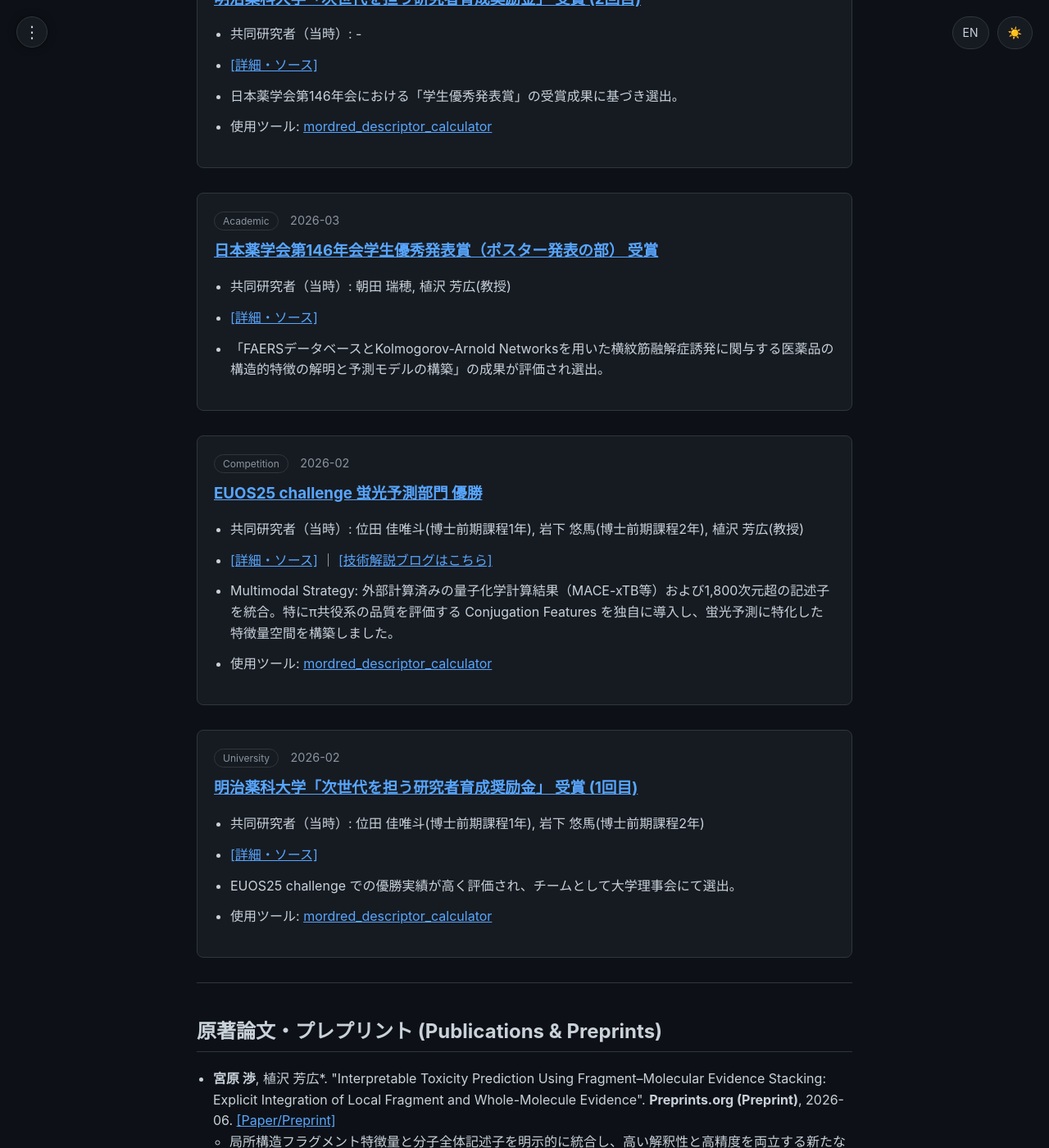
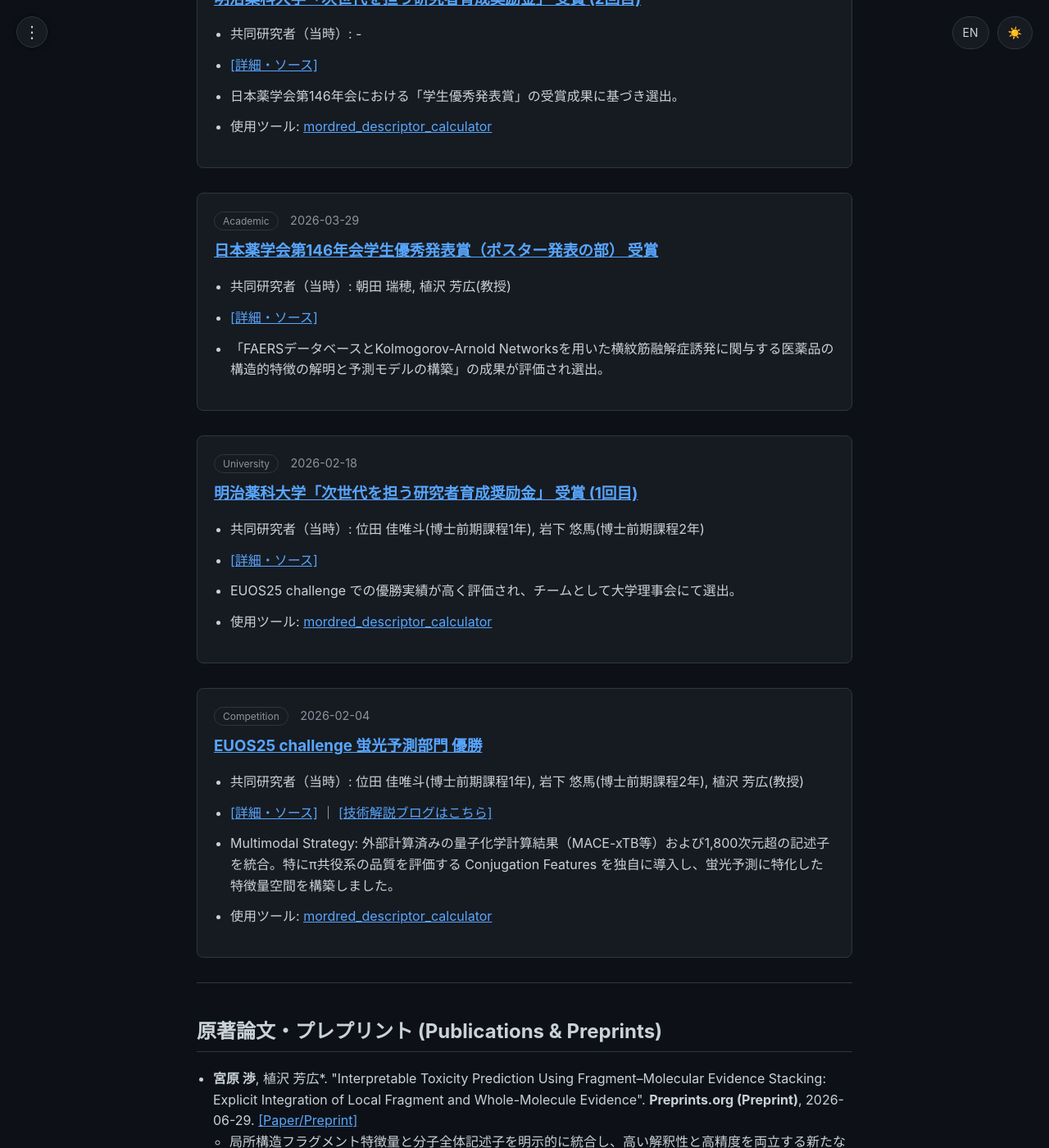
Before and after one commit to 377H-Miru/377H-Miru.github.io, a Jekyll site: the page built from achievements.html, in a window 1280 px wide and 1400 px high, scrolled down 492 px. Shown: the whole window at 82% size. Built offline with Jekyll 4.4.1, drawn with Linux system fonts in a browser that asks for light colours; some of the changed text lies outside the part shown.

Commit message:
Update all date fields to exact YYYY-MM-DD in JSON and change JSOT presentation date to July 1st

```diff
--- a/_data/achievements.json
+++ b/_data/achievements.json
@@ -5,7 +5,7 @@
       "tag": "University",
       "title_ja": "明治薬科大学「次世代を担う研究者育成奨励金」 受賞 (2回目)",
       "title_en": "Meiji Pharmaceutical University 'Next-Generation Researcher Development Incentive Award' (2nd Award)",
-      "date": "2026-04",
+      "date": "2026-04-15",
       "url": "https://www.my-pharm.ac.jp/",
       "result_url": "https://www.my-pharm.ac.jp/",
       "authors_ja": "-",
@@ -18,7 +18,7 @@
       "tag": "Academic",
       "title_ja": "日本薬学会第146年会学生優秀発表賞（ポスター発表の部） 受賞",
       "title_en": "Student Outstanding Presentation Award (Poster Section), The 146th Annual Meeting of the Pharmaceutical Society of Japan",
-      "date": "2026-03",
+      "date": "2026-03-29",
       "url": "https://forum.nacos.com/146nenkai/award/pharm146_student-award_27-51-pm1-04S.pdf",
       "result_url": "https://confit.atlas.jp/guide/event/pharm146/subject/27-51-pm1-04S/detail?kind=html",
       "authors_ja": "朝田 瑞穂, 植沢 芳広(教授)",
@@ -31,7 +31,7 @@
       "tag": "University",
       "title_ja": "明治薬科大学「次世代を担う研究者育成奨励金」 受賞 (1回目)",
       "title_en": "Meiji Pharmaceutical University 'Next-Generation Researcher Development Incentive Award' (1st Award)",
-      "date": "2026-02",
+      "date": "2026-02-18",
       "url": "https://www.my-pharm.ac.jp/",
       "result_url": "https://www.my-pharm.ac.jp/",
       "authors_ja": "位田 佳唯斗(博士前期課程1年), 岩下 悠馬(博士前期課程2年)",
@@ -44,7 +44,7 @@
       "tag": "Competition",
       "title_ja": "EUOS25 challenge 蛍光予測部門 優勝",
       "title_en": "EUOS25 challenge, Fluorescence Prediction Track: Winner",
-      "date": "2026-02",
+      "date": "2026-02-04",
       "url": "https://ochem.eu/static/challenge2025.do",
       "result_url": "https://chemrxiv.org/doi/full/10.26434/chemrxiv.15002662/v1",
       "blog_url": "/posts/2026-02-25-euos25-review",
@@ -62,7 +62,7 @@
       "event_en": "The 53rd Annual Meeting of the Japanese Society of Toxicology",
       "role_ja": "ポスター発表",
       "role_en": "Poster",
-      "date": "2026-07-02",
+      "date": "2026-07-01",
       "authors_ja": "<b>宮原 渉</b>, 植沢 芳広",
       "authors_en": "<b>Wataru Miyahara</b>, Yoshihiro Uesawa",
       "url": "https://jsot2026.jp/",
@@ -151,7 +151,7 @@
       "authors_en": "<b>Wataru Miyahara</b>, Yoshihiro Uesawa*",
       "journal_ja": "Preprints.org (Preprint)",
       "journal_en": "Preprints.org (Preprint)",
-      "date": "2026-06",
+      "date": "2026-06-29",
       "url": "https://www.preprints.org/manuscript/202606.2071",
       "doi": "10.20944/preprints202606.2071.v1",
       "description_ja": "局所構造フラグメント特徴量と分子全体記述子を明示的に統合し、高い解釈性と高精度を両立する新たな毒性予測スタッキング手法を提案。",
@@ -166,7 +166,7 @@
       "authors_en": "Yoshihiro Uesawa*, <b>Wataru Miyahara</b>, Yuma Iwashita, Kaito Inden",
       "journal_ja": "ChemRxiv (Preprint)",
       "journal_en": "ChemRxiv (Preprint)",
-      "date": "2026",
+      "date": "2026-05-04",
       "url": "https://chemrxiv.org/doi/full/10.26434/chemrxiv.15002662/v1",
       "doi": "10.26434/chemrxiv.15002662/v1",
       "description_ja": "EUOS25 challenge 蛍光予測部門優勝に貢献したマルチモーダル量子化学特徴量と Sequential Stacking アーキテクチャのプレプリント。",
```
